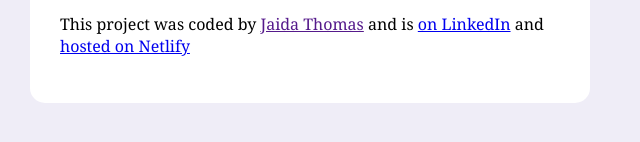
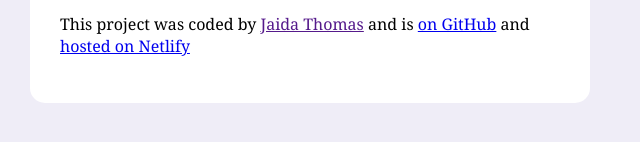
Before and after one commit to jaIDAAAAA/Projects-jaida, a website: page index.html in a window 1280 px wide. Shown: the part 356-498 px from the top of the page, 330-970 px from the left. Drawn offline with nearby package versions, Linux system fonts and the light colour scheme.

Commit message:
Update index.html
Changed LinkedIn to GitHub

```diff
--- a/index.html
+++ b/index.html
@@ -48,7 +48,7 @@
         <a href="www.linkedin.com/in/jaida-thomas-b2b737206" target="_blank">
           <a href="" target="_blank">Jaida Thomas</a> and is
         <a href="www.linkedin.com/in/jaida-thomas-b2b737206" target="_blank">
-          on LinkedIn</a
+          on GitHub</a
         >
         and
         <a href="#" target="_blank">hosted on Netlify</a>
```
